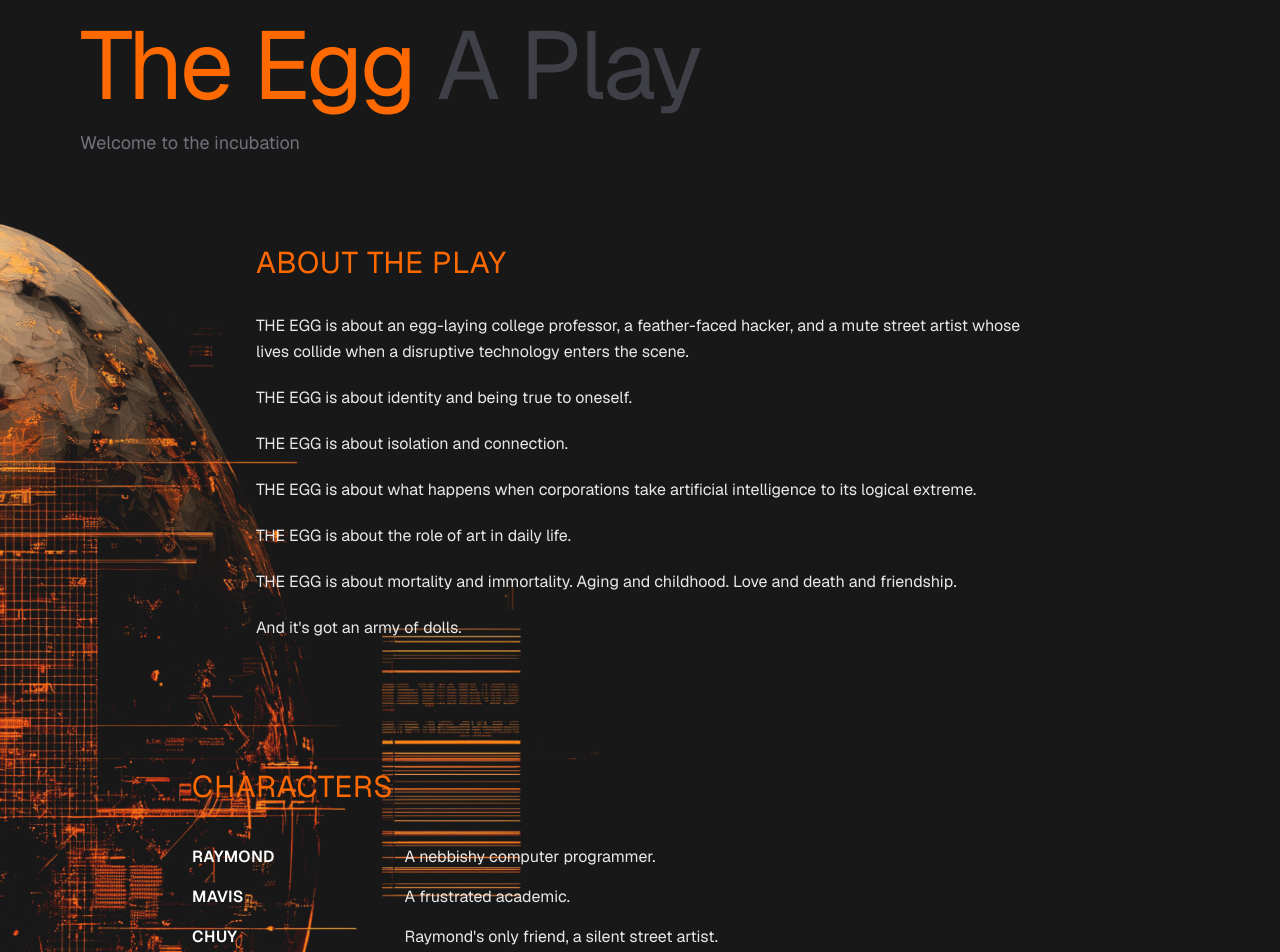
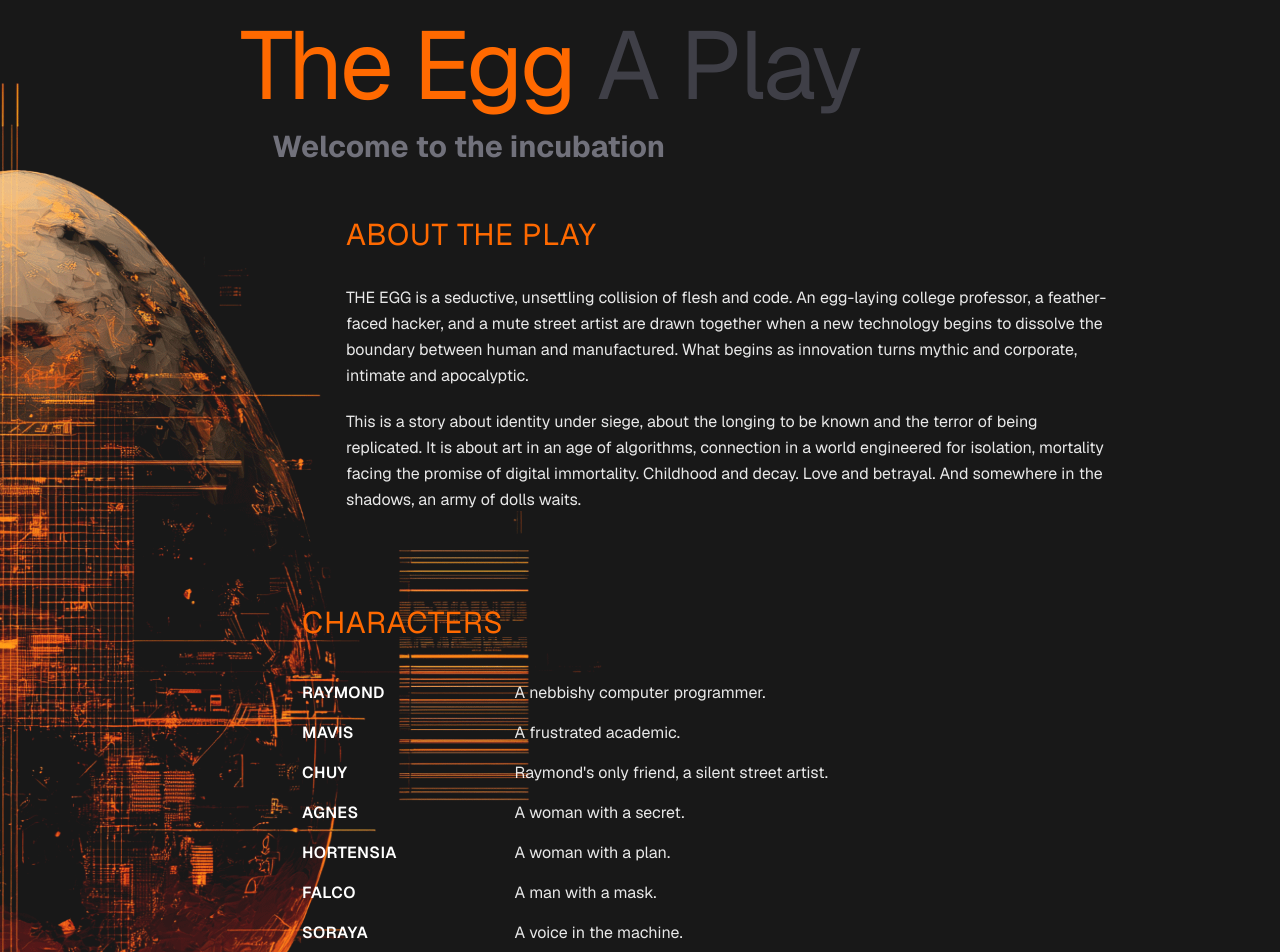
Before and after one commit to lbdeyo/the-egg, a Next.js app: page / in a window 1280 px wide. Shown: the part 60-1012 px from the top of the page. Built offline with nearby package versions, Linux system fonts and the light colour scheme; a web font is replaced by a local one.

Commit message:
Minor revisions

```diff
--- a/app/page.tsx
+++ b/app/page.tsx
@@ -13,13 +13,9 @@ const NAV_LINKS = [
 ];
 
 const ABOUT_PARAS = [
-  "THE EGG is about an egg-laying college professor, a feather-faced hacker, and a mute street artist whose lives collide when a disruptive technology enters the scene.",
-  "THE EGG is about identity and being true to oneself.",
-  "THE EGG is about isolation and connection.",
-  "THE EGG is about what happens when corporations take artificial intelligence to its logical extreme.",
-  "THE EGG is about the role of art in daily life.",
-  "THE EGG is about mortality and immortality. Aging and childhood. Love and death and friendship.",
-  "And it's got an army of dolls.",
+  "THE EGG is a seductive, unsettling collision of flesh and code. An egg-laying college professor, a feather-faced hacker, and a mute street artist are drawn together when a new technology begins to dissolve the boundary between human and manufactured. What begins as innovation turns mythic and corporate, intimate and apocalyptic.",
+
+  "This is a story about identity under siege, about the longing to be known and the terror of being replicated. It is about art in an age of algorithms, connection in a world engineered for isolation, mortality facing the promise of digital immortality. Childhood and decay. Love and betrayal. And somewhere in the shadows, an army of dolls waits.",
 ];
 
 type Character = { name: string; description: string };
@@ -128,18 +124,19 @@ export default function Home() {
 
         {/* Title – on background, no hero block */}
         <section className="bg-transparent px-8 pt-10 pb-6 md:px-12 lg:px-20">
-          <div className="max-w-5xl">
+          <div className="max-w-5xl lg:ms-40">
             <h1 className="tk-baroque-text-jf text-5xl tracking-tight text-orange-500 md:text-6xl lg:text-8xl">
-              The Egg <span className="text-zinc-700">A Play</span>
+              The Egg{" "}
+              <span className="text-zinc-700 text-3xl md:text-8xl">A Play</span>
             </h1>
-            <p className="mt-4 text-lg text-zinc-500">
+            <p className="mt-4 lg:ps-8 text-2xl lg:text-3xl font-bold  text-zinc-500">
               Welcome to the incubation
             </p>
           </div>
         </section>
 
         {/* About the Play */}
-        <section id="about" className="px-8 py-16 md:px-12 lg:px-20">
+        <section id="about" className="px-8 py-7 md:px-12 lg:px-20 lg:ms-45">
           <div className="mx-auto max-w-3xl">
             <h2 className="tk-kallisto-lined mb-8 text-2xl uppercase tracking-wide text-orange-500 md:text-3xl">
               About the Play
@@ -153,7 +150,10 @@ export default function Home() {
         </section>
 
         {/* Characters */}
-        <section id="characters" className="px-8 py-16 md:px-12 lg:px-20">
+        <section
+          id="characters"
+          className="px-8 py-16 md:px-12 lg:px-20 lg:ms-55"
+        >
           <div className="mx-auto max-w-4xl">
             <h2 className="tk-kallisto-lined mb-10 text-2xl uppercase tracking-wide text-orange-500 md:text-3xl">
               Characters
```
